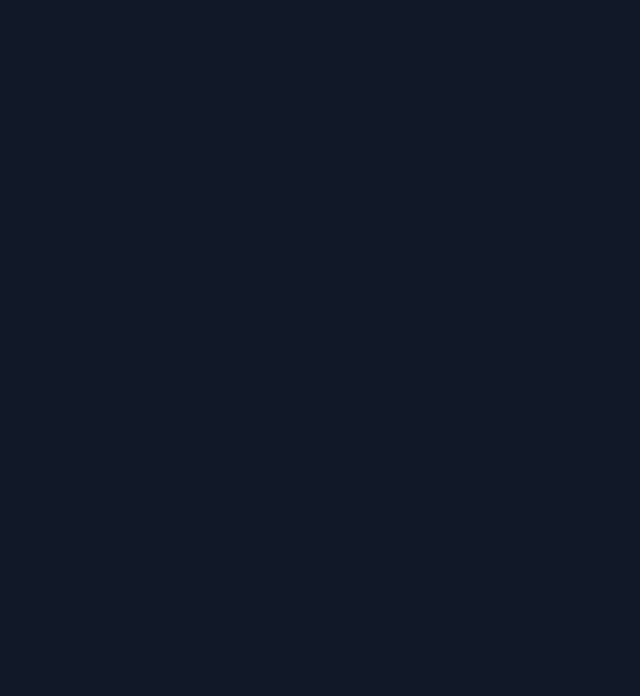
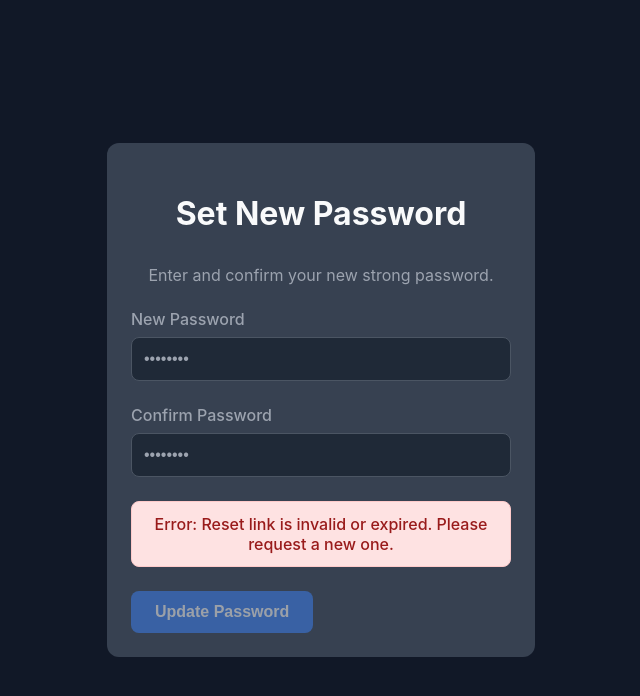
Before and after one commit to Rippperr/Pathfinder, a React (Create React App) app in the folder Frontend/client/: page /update-password in a window 1280 px wide. Before the commit this address had no page. Shown: the top 696 px of the page, without its empty margins (319-959 px from the left). Built offline with nearby package versions, Linux system fonts and the light colour scheme.

Commit message:
fix: Implemented token retry logic for password reset and fixed profile loading race condition

```diff
--- a/Frontend/client/src/App.js
+++ b/Frontend/client/src/App.js
@@ -10,6 +10,8 @@ import CareerPathsPage from './pages/CareerPathsPage';
 import LoginPage from './pages/LoginPage';
 import SignupPage from './pages/SignupPage';
 import EditProfilePage from './pages/EditProfilePage';
+import ForgotPasswordPage from './pages/ForgotPasswordPage';
+import UpdatePasswordPage from './pages/UpdatePasswordPage'; // 1. Import the new page
 import './App.css';
 
 const AppContent = () => {
@@ -17,15 +19,19 @@ const AppContent = () => {
   const [isSidebarOpen, setIsSidebarOpen] = useState(false);
 
   return (
-    // Add the dynamic class here
-    <div className={`app-layout ${isSidebarOpen ? 'sidebar-is-open' : ''}`}>
+    <div className="app-layout">
       {session && <Sidebar isOpen={isSidebarOpen} onLinkClick={() => setIsSidebarOpen(false)} />}
       <div className="main-content-wrapper">
         {session && <Header onMenuClick={() => setIsSidebarOpen(!isSidebarOpen)} />}
         <div className="page-content">
           <Routes>
+            {/* Public routes */}
             <Route path="/login" element={<LoginPage />} />
             <Route path="/signup" element={<SignupPage />} />
+            <Route path="/forgot-password" element={<ForgotPasswordPage />} />
+            <Route path="/update-password" element={<UpdatePasswordPage />} /> {/* 2. Add the new route */}
+
+            {/* Protected routes */}
             <Route element={<ProtectedRoute />}>
               <Route path="/" element={<DashboardPage />} />
               <Route path="/profile" element={<ProfilePage />} />
--- a/Frontend/client/src/pages/ForgotPasswordPage.js
+++ b/Frontend/client/src/pages/ForgotPasswordPage.js
@@ -1,20 +1,61 @@
-import React from 'react';
+import React, { useState } from 'react';
+import { supabase } from '../supabaseClient';
 import Card from '../components/common/Card';
-import './LoginPage.css'; // We can reuse login page styles
+import Button from '../components/common/Button';
+import './LoginPage.css';
 
 const ForgotPasswordPage = () => {
+  const [email, setEmail] = useState('');
+  const [message, setMessage] = useState('');
+  const [loading, setLoading] = useState(false);
+
+  const handleReset = async (event) => {
+    event.preventDefault();
+    setMessage('');
+    setLoading(true);
+
+    // This URL must be a valid page in your application to handle the password change
+    const { error } = await supabase.auth.resetPasswordForEmail(email, {
+      redirectTo: `${window.location.origin}/update-password`,
+    });
+
+    setLoading(false);
+
+    if (error) {
+      setMessage(`Error: ${error.message}`);
+      console.error(error);
+    } else {
+      setMessage('Success! Check your email for the password reset link.');
+      setEmail('');
+    }
+  };
+
   return (
     <div className="login-page-container">
       <Card>
         <div className="login-form">
           <h2>Reset Password</h2>
-          <p>Enter your email address to receive a password reset link.</p>
-          <form>
+          <p className="reset-instruction">Enter your email address to receive a password reset link.</p>
+
+          <form onSubmit={handleReset}>
             <div className="form-group">
               <label htmlFor="email">Email</label>
-              <input type="email" id="email" name="email" placeholder="you@example.com" />
+              <input
+                type="email"
+                id="email"
+                name="email"
+                placeholder="you@example.com"
+                value={email}
+                onChange={(e) => setEmail(e.target.value)}
+                required
+              />
             </div>
-            <button type="submit" className="btn btn-primary">Send Reset Link</button>
+
+            {message && <p className={`status-message ${message.startsWith('Success') ? 'success' : 'error'}`}>{message}</p>}
+
+            <Button type="submit" disabled={loading}>
+              {loading ? 'Sending...' : 'Send Reset Link'}
+            </Button>
           </form>
         </div>
       </Card>
--- a/Frontend/client/src/pages/LoginPage.css
+++ b/Frontend/client/src/pages/LoginPage.css
@@ -63,3 +63,30 @@
 .login-links a:hover {
   text-decoration: underline;
 }
+
+/* Add these styles to the bottom of your LoginPage.css file */
+
+.reset-instruction {
+    margin-bottom: 1.5rem;
+    color: var(--text-secondary);
+}
+
+.status-message {
+    padding: 0.75rem;
+    margin-bottom: 1.5rem;
+    border-radius: 8px;
+    font-weight: 500;
+    text-align: center;
+}
+
+.status-message.success {
+    background-color: #d1fae5; /* Very light green */
+    color: #065f46;          /* Dark green text */
+    border: 1px solid #a7f3d0;
+}
+
+.status-message.error {
+    background-color: #fee2e2; /* Very light red */
+    color: #991b1b;          /* Dark red text */
+    border: 1px solid #fecaca;
+}
--- /dev/null
+++ b/Frontend/client/src/pages/UpdatePasswordPage.js
@@ -0,0 +1,108 @@
+import React, { useState, useEffect } from 'react';
+import { useNavigate } from 'react-router-dom';
+import { supabase } from '../supabaseClient';
+import Card from '../components/common/Card';
+import Button from '../components/common/Button';
+import './LoginPage.css';
+
+const UpdatePasswordPage = () => {
+  const [password, setPassword] = useState('');
+  const [confirmPassword, setConfirmPassword] = useState('');
+  const [message, setMessage] = useState('');
+  const [loading, setLoading] = useState(false);
+  const [isSessionAvailable, setIsSessionAvailable] = useState(false); // New state to track token
+  const navigate = useNavigate();
+
+  // Effect to listen for the URL hash and verify the session
+  useEffect(() => {
+    // Check if Supabase successfully redirected us with a session fragment
+    supabase.auth.getSession().then(({ data: { session } }) => {
+        if (session) {
+            // A session is available from the URL fragment! We can proceed.
+            setIsSessionAvailable(true);
+        } else {
+            // No session was found in the URL.
+            setMessage("Error: Reset link is invalid or expired. Please request a new one.");
+        }
+    });
+  }, []);
+
+  const handleUpdatePassword = async (event) => {
+    event.preventDefault();
+    setMessage('');
+
+    if (password !== confirmPassword) {
+      setMessage('Error: Passwords do not match.');
+      return;
+    }
+
+    // Check if we verified the session before proceeding
+    if (!isSessionAvailable) {
+        setMessage('Error: Cannot update password. Invalid session or token expired.');
+        return;
+    }
+
+    setLoading(true);
+
+    // Supabase automatically uses the token it detected earlier to update the user.
+    const { error } = await supabase.auth.updateUser({ password });
+
+    setLoading(false);
+
+    if (error) {
+      setMessage(`Error: ${error.message}. Please try the 'Forgot Password' link again.`);
+      console.error('Password update error:', error);
+    } else {
+      setMessage('Success! Your password has been updated. Redirecting to login...');
+      setTimeout(() => {
+        navigate('/login');
+      }, 2000);
+    }
+  };
+
+  return (
+    <div className="login-page-container">
+      <Card>
+        <div className="login-form">
+          <h2>Set New Password</h2>
+          <p className="reset-instruction">Enter and confirm your new strong password.</p>
+
+          <form onSubmit={handleUpdatePassword}>
+            <div className="form-group">
+              <label htmlFor="password">New Password</label>
+              <input
+                type="password"
+                id="password"
+                value={password}
+                onChange={(e) => setPassword(e.target.value)}
+                placeholder="••••••••"
+                required
+              />
+            </div>
+            <div className="form-group">
+              <label htmlFor="confirm-password">Confirm Password</label>
+              <input
+                type="password"
+                id="confirm-password"
+                value={confirmPassword}
+                onChange={(e) => setConfirmPassword(e.target.value)}
+                placeholder="••••••••"
+                required
+              />
+            </div>
+
+            {/* Show status message */}
+            {message && <p className={`status-message ${message.startsWith('Success') ? 'success' : 'error'}`}>{message}</p>}
+
+            {/* Disable button if loading or session is not verified */}
+            <Button type="submit" disabled={loading || !isSessionAvailable}>
+              {loading ? 'Updating...' : 'Update Password'}
+            </Button>
+          </form>
+        </div>
+      </Card>
+    </div>
+  );
+};
+
+export default UpdatePasswordPage;
```
